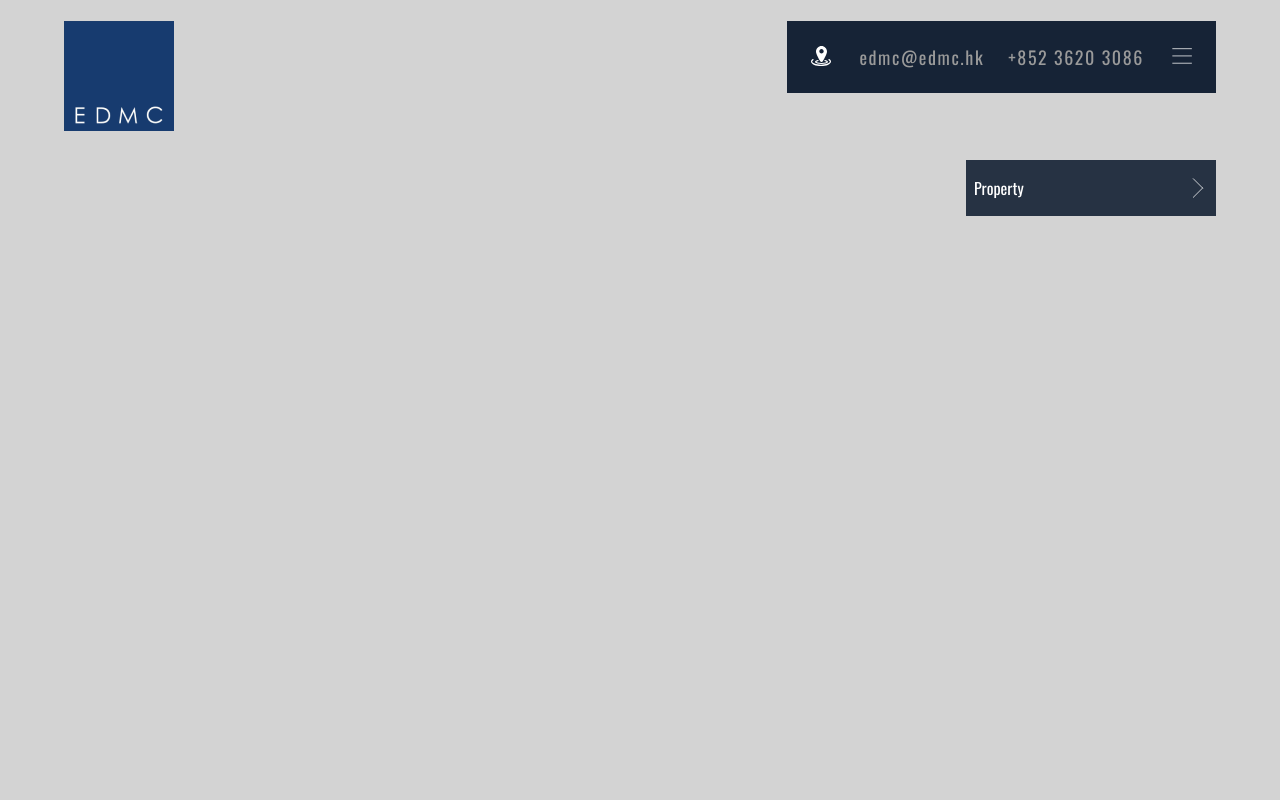
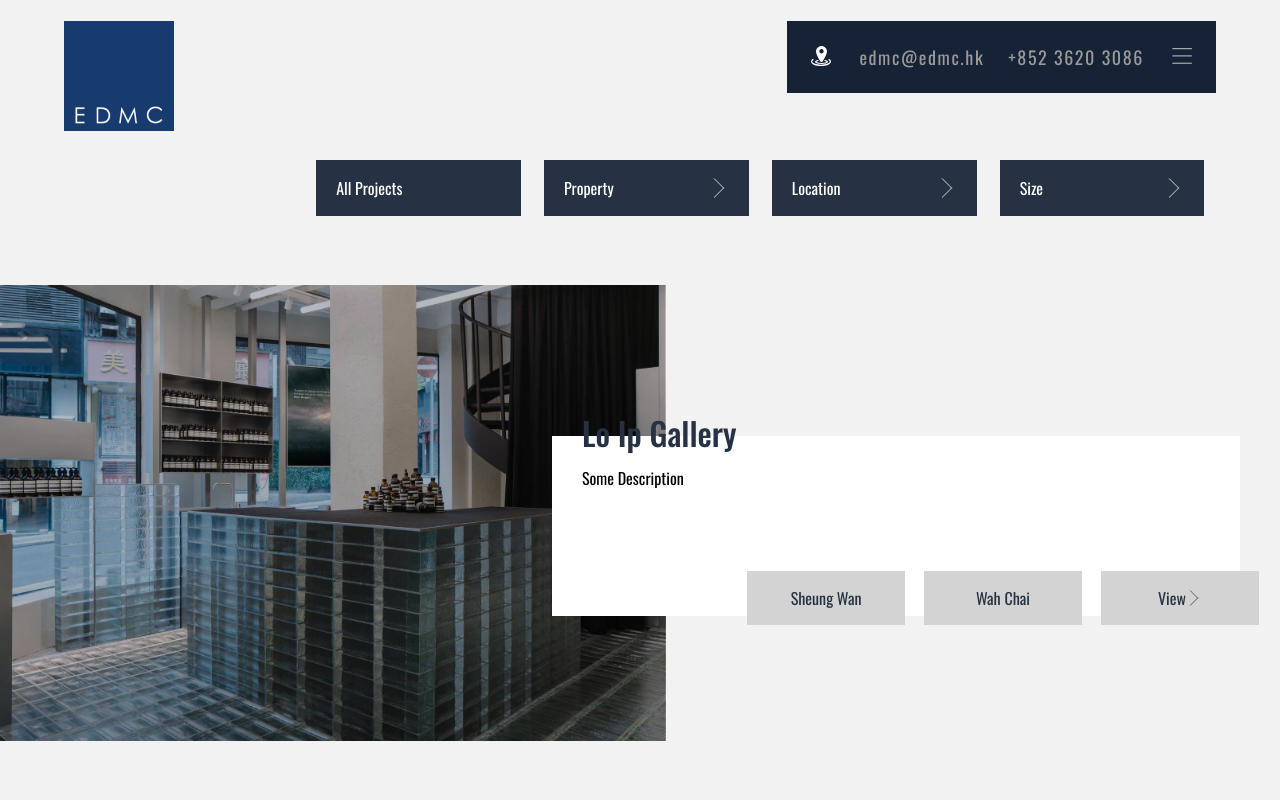
Before and after one commit to ckt22/edmc-website-revamp, a Next.js app: page /projects in a window 1280 px wide. Shown: the top 800 px of the page. Built offline with nearby package versions, Linux system fonts and the light colour scheme; what @googlemaps/react-wrapper would draw is missing.

Commit message:
projects page

```diff
--- a/components/dropdown/index.module.scss
+++ b/components/dropdown/index.module.scss
@@ -4,7 +4,8 @@
     display: flex;
     flex-direction: column;
     justify-content: center;
-    width: 250px;
+    width: 16vw;
+    margin: 0 1%;
 
     position: relative;
 }
@@ -16,7 +17,7 @@
     background: global.$primary-color;
     width: 100%;
     min-height: 7vh;
-    padding: 6px 8px;
+    padding: 6px 20px;
     position: relative;
     text-align: left;
     color: white;
@@ -76,3 +77,9 @@
     background: pink;
     cursor: pointer;
 }
+
+@media (max-width: global.$mobile) {
+    .dropdownContainer {
+        width: 22vw;
+    }
+}
--- a/components/dropdown/index.tsx
+++ b/components/dropdown/index.tsx
@@ -3,7 +3,7 @@ import Image from 'next/image';
 import styles from './index.module.scss';
 
 
-export default function DropDown({ name, optionsList } : { name?: string, optionsList : Array<{ name: string, value: string | number, isHidden?: boolean }> }) {
+export default function DropDown({ name, optionsList = [] } : { name?: string, optionsList? : Array<{ name: string, value: string | number, isHidden?: boolean }> }) {
 
     const [isOptionsOpen, setIsOptionsOpen] = useState(false);
     const [selectedOption, setSelectedOption] = useState(0);
@@ -31,9 +31,12 @@ export default function DropDown({ name, optionsList } : { name?: string, option
                 {optionsList[selectedOption].name}
                 <div className={styles.space} />
                 {
-                    isOptionsOpen
-                    ? <Image src='/arrowLeft.svg' alt='arrow' width={20} height={20} />
-                    : <Image src='/arrowRight.svg' alt='arrow' width={20} height={20} />
+                    isOptionsOpen && optionsList.length > 1 &&
+                        <Image src='/arrowLeft.svg' alt='arrow' width={20} height={20} />
+                }
+                {
+                    !isOptionsOpen && optionsList.length > 1 &&
+                    <Image src='/arrowRight.svg' alt='arrow' width={20} height={20} />
                 }
             </button>
             <ul
@@ -42,7 +45,7 @@ export default function DropDown({ name, optionsList } : { name?: string, option
                 // aria-activedescendant={optionsList[selectedOption].name}
                 tabIndex={-1}
             >
-                {optionsList.map((option, index) => {
+                {optionsList.length > 1 && optionsList.map((option, index) => {
                     if (!option.isHidden) {
                         return (
                         <li
--- /dev/null
+++ b/components/projectsCard/index.module.scss
@@ -0,0 +1,71 @@
+@use 'styles/global.scss';
+
+.projectsCardContainer {
+    background-color: white;
+    padding: 30px;
+    position: relative;
+    height: 15vh;
+    margin: 0 40px;
+
+    > h1 {
+        margin: 0;
+        position: absolute;
+        top: -15%;
+        font-weight: 500;
+        color: global.$primary-color;
+    }
+
+    .projectsCardButtonContainer {
+        position: absolute;
+        bottom: -5%;
+        right: 0;
+        display: flex;
+        justify-content: center;
+        align-items: center;
+        font-size: 20px;
+
+        .space {
+            flex: 1;
+        }
+
+        .cardButton {
+            min-width: 10vw;
+            background-color: lightgray;
+            font-size: 16px;
+            color: global.$primary-color;
+            padding: 15px;
+            margin: 0 2%;
+            display: flex;
+            align-items: center;
+            justify-content: center;
+        }
+
+        .clickAble {
+            cursor: pointer;
+        }
+    }
+
+}
+
+@media (max-width: global.$mobile) {
+    .projectsCardContainer {
+
+        padding: 40px;
+        margin-right: 10px;
+        font-size: 14px;
+        height: auto;
+
+        > h1 {
+            top: 0;
+            font-size: 22px;
+        }
+
+        .projectsCardButtonContainer {
+            font-size: 14px;
+            .cardButton {
+                font-size: 10px;
+                padding: 8px;
+            }
+        }
+    }
+}
--- /dev/null
+++ b/components/projectsCard/index.tsx
@@ -0,0 +1,24 @@
+import Image from 'next/image';
+import styles from './index.module.scss';
+import { useRouter } from 'next/router';
+
+export default function ProjectsCard({ title, description, tags = [], viewPageLink } : { title: string, description: string, tags?: Array<string>, viewPageLink: string }) {
+
+    const router = useRouter();
+    const toProjectPage = () => router.push(viewPageLink);
+
+    return (
+        <div className={styles.projectsCardContainer}>
+            <h1>{title}</h1>
+            {description}
+            <div className={styles.projectsCardButtonContainer}>
+                <div className={styles.space} />
+                {tags.map((t, idx) => (<div className={styles.cardButton} key={idx}>{t}</div>))}
+                <div className={`${styles.cardButton} ${styles.clickAble}`} onClick={toProjectPage}>
+                    View
+                    <Image src='/arrowRightBlue.svg' width={16} height={16} alt='arrow right' />
+                </div>
+            </div>
+        </div>
+    );
+}
--- a/pages/about/index.module.scss
+++ b/pages/about/index.module.scss
@@ -3,7 +3,7 @@
 $paragraph-text-color: #4F6584;
 
 .aboutPageMainContainer {
-    background-color: lightgray;
+    background-color: global.$background-color;
 }
 
 .heroSectionContainer {
--- /dev/null
+++ b/pages/projects/aesop-gogh-street/index.tsx
@@ -0,0 +1,5 @@
+
+
+export default function AesopGoghStreetProject() {
+    return (<></>);
+}
--- a/pages/projects/index.module.scss
+++ b/pages/projects/index.module.scss
@@ -12,7 +12,7 @@
     min-height: 100%;
     height: auto !important;
     height: 100%;
-    background-color: lightgray;
+    background-color: #F2F2F2;
 
     z-index: -1;
 }
@@ -22,12 +22,94 @@
     position: relative;
     margin: 20vh 5% 0 5%;
     display: flex;
+    justify-content: center;
+    align-items: center;
 
     .space {
         flex: 1;
     }
+
+    .buttonWrapper {
+        display: flex;
+        flex-direction: column;
+        justify-content: center;
+        width: 16vw;
+        margin: 0 1%;
+        position: relative;
+
+        .button {
+            width: 100%;
+            font-family: 'Oswald';
+            font-size: 16px;
+            border: 0;
+            background: global.$primary-color;
+            min-height: 7vh;
+            padding: 6px 20px;
+            position: relative;
+            text-align: left;
+            color: white;
+
+            display: flex;
+            align-items: center;
+            justify-content: center;
+        }
+    }
+
 }
 
 .galleryContainer {
     position: relative;
+    min-height: 70vh;
+    margin: 3vh 0 10vh 0;
+
+    .imageContainer {
+        position: absolute;
+        object-fit: cover;
+        width: 52%;
+        top: 8%;
+
+        z-index: 2;
+
+        .theImage {
+            object-fit: cover;
+            width: 100% !important;
+            position: relative !important;
+            height: unset !important;
+        }
+    }
+
+    .projectsCardContainer {
+        position: absolute;
+        top: 35%;
+        width: 60%;
+    }
+
+    .top {
+        z-index: 4;
+    }
+
+    .absLeft {
+        position: absolute;
+        left: 0;
+    }
+
+    .absRight {
+        position: absolute;
+        right: 0;
+    }
 }
+
+@media (max-width: global.$mobile) {
+    .galleryContainer {
+        min-height: 40vh;
+
+        .imageContainer {
+            width: 80%;
+        }
+
+        .projectsCardContainer {
+            width: 100%;
+            top: 80%;
+        }
+    }
+}
--- a/pages/projects/index.tsx
+++ b/pages/projects/index.tsx
@@ -2,6 +2,7 @@ import { useState } from 'react';
 import DropDown from '@components/dropdown';
 import Image from 'next/image';
 import styles from './index.module.scss';
+import ProjectsCard from '@components/projectsCard';
 
 const propertySelectOptions = [
     {
@@ -23,7 +24,26 @@ function Projects() {
         <div className={styles.projectPageContainer}>
             <div className={styles.dropdownContainer}>
                 <div className={styles.space} />
+                <DropDown name={'All Projects'} />
                 <DropDown name={'Property'} optionsList={propertySelectOptions} />
+                <DropDown name={'Location'} optionsList={propertySelectOptions} />
+                <DropDown name={'Size'} optionsList={propertySelectOptions} />
+            </div>
+            <div className={styles.galleryContainer}>
+                <div className={`${styles.imageContainer} ${styles.absLeft}`}>
+                    <Image className={styles.theImage} src='/gogh.png' alt='aesop' width={200} height={200} />
+                </div>
+                <div className={`${styles.projectsCardContainer} ${styles.absRight} ${styles.top}`}>
+                    <ProjectsCard title='Lo Ip Gallery' description='Some Description' tags={['Sheung Wan', 'Wah Chai']} viewPageLink='/projects/aesop-gogh-street' />
+                </div>
+            </div>
+            <div className={styles.galleryContainer}>
+                <div className={`${styles.projectsCardContainer} ${styles.absLeft} ${styles.top}`}>
+                    <ProjectsCard title='Lo Ip Gallery' description='Some Description' tags={['Sheung Wan', 'Wah Chai']} viewPageLink='/projects/aesop-gogh-street' />
+                </div>
+                <div className={`${styles.imageContainer} ${styles.absRight}`}>
+                    <Image className={styles.theImage} src='/gogh.png' alt='aesop' width={200} height={200} />
+                </div>
             </div>
         </div>
     );
--- a/styles/global.scss
+++ b/styles/global.scss
@@ -3,6 +3,7 @@ $tablet: 990px;
 $mobile: 568px;
 $primary-color: #263243; // primary color for all components
 $secondary-color: #9a9a9a;
+$background-color: #F2F2F2;
 $link-color: #007dff; // link color
 $error-color: #ed7282; // error state color
 
@@ -17,13 +18,15 @@ $error-color: #ed7282; // error state color
 // only display on desktop or above
 @mixin pcView {
   display: block;
-  @media (max-width: $tablet) {
-    display: none;
-  }
+
+  // @media (max-width: $tablet) {
+  //   display: none;
+  // }
 }
 // only display on tablet or below
 @mixin tabletView {
   display: none;
+
   @media (max-width: $tablet) {
     display: block;
   }
```
Also changed, not shown: public/gogh.png (added).
